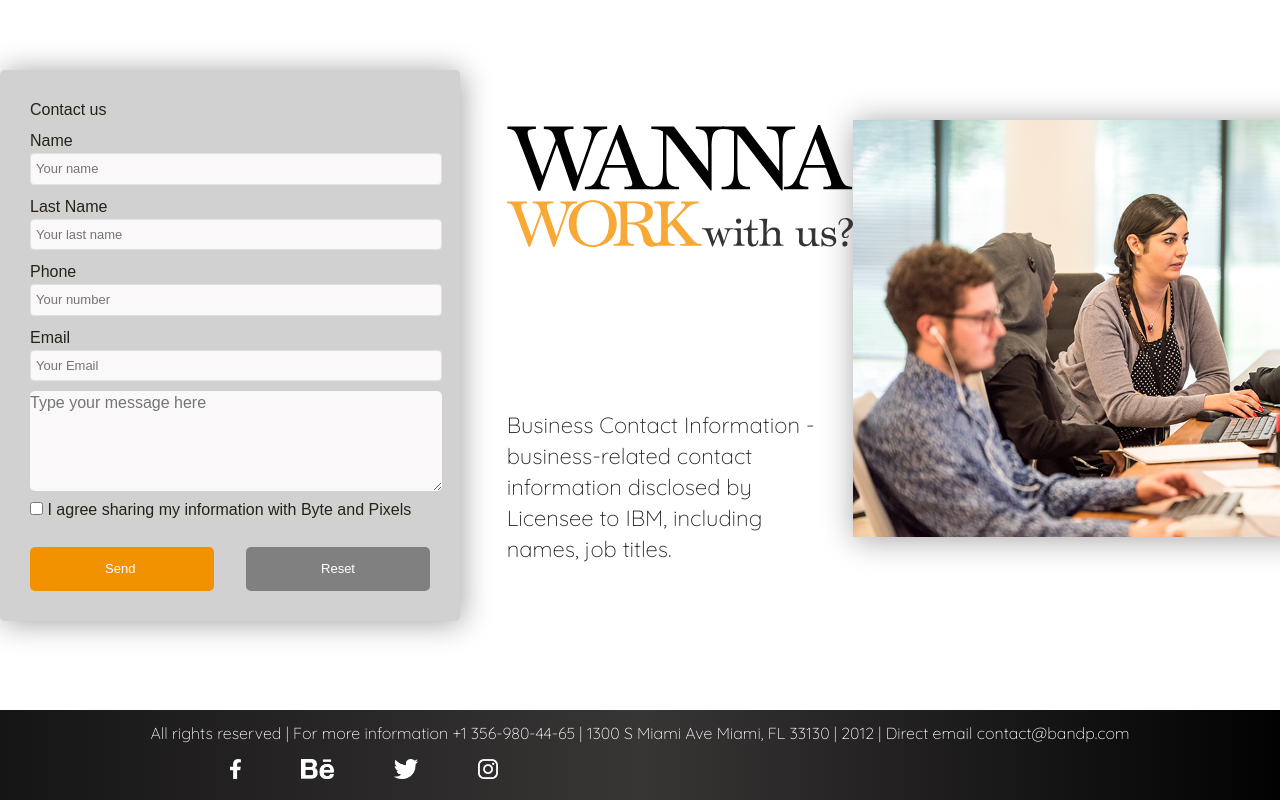
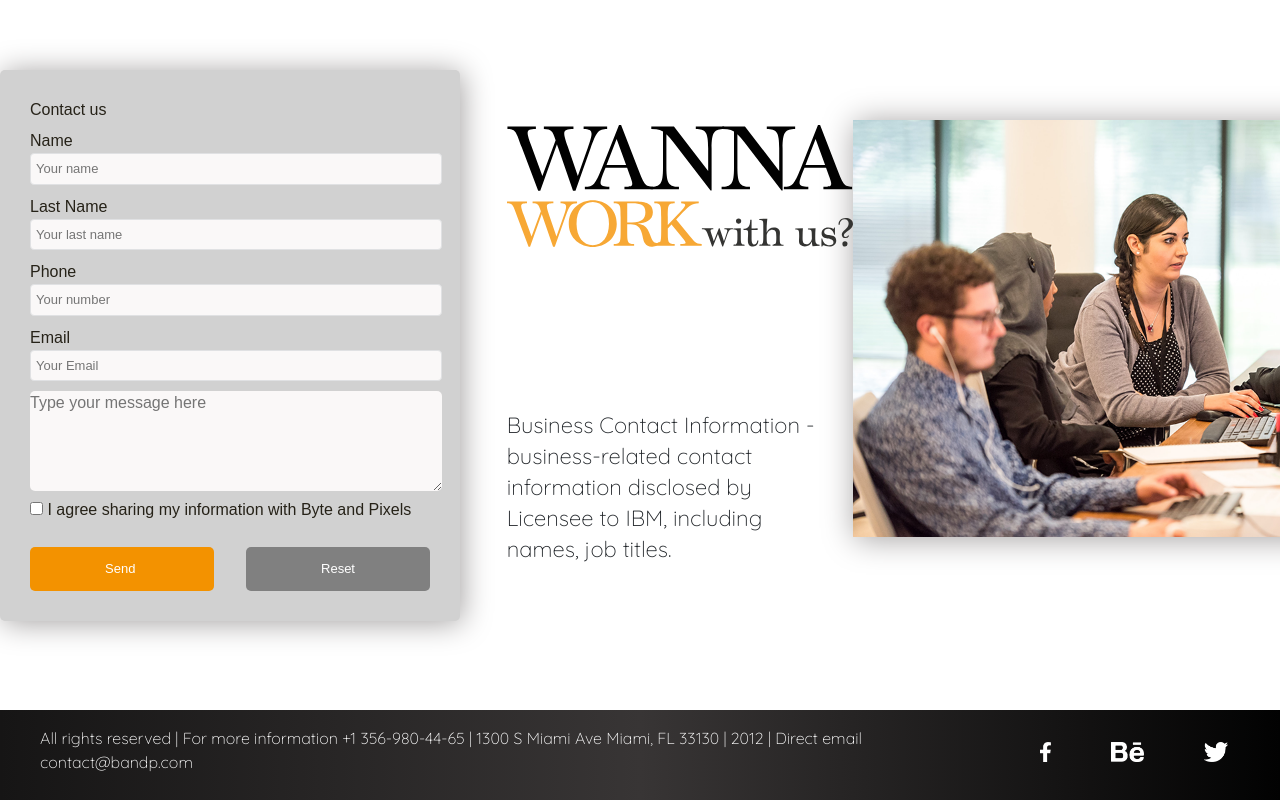
Before and after one commit to AndresEcheverriFranco/byteandpixels_website, a plain HTML site: page index.html in a window 1280 px wide. Shown: the part 3840-4640 px from the top of the page. Drawn offline with nearby package versions, Linux system fonts and the light colour scheme; a web font is replaced by a local one.

Commit message:
Se arregla bug en footer

```diff
--- a/css/styles.css
+++ b/css/styles.css
@@ -488,15 +488,15 @@ textarea {
 
 /* ---- FOOTER ---- */
 
-footer {
+.footer-container {
     grid-area: footer;
     height: 9rem;
     background-image: linear-gradient(to left, rgb(2, 2, 2), rgb(56, 53, 53), rgb(22, 21, 21));
     color: var(--white);
     display: flex;
-    justify-content: center;
+    justify-content: space-around;
     align-items: center;
-    position: sticky;
+    padding: 0 4rem 0 4rem;
 }
 
 
```
